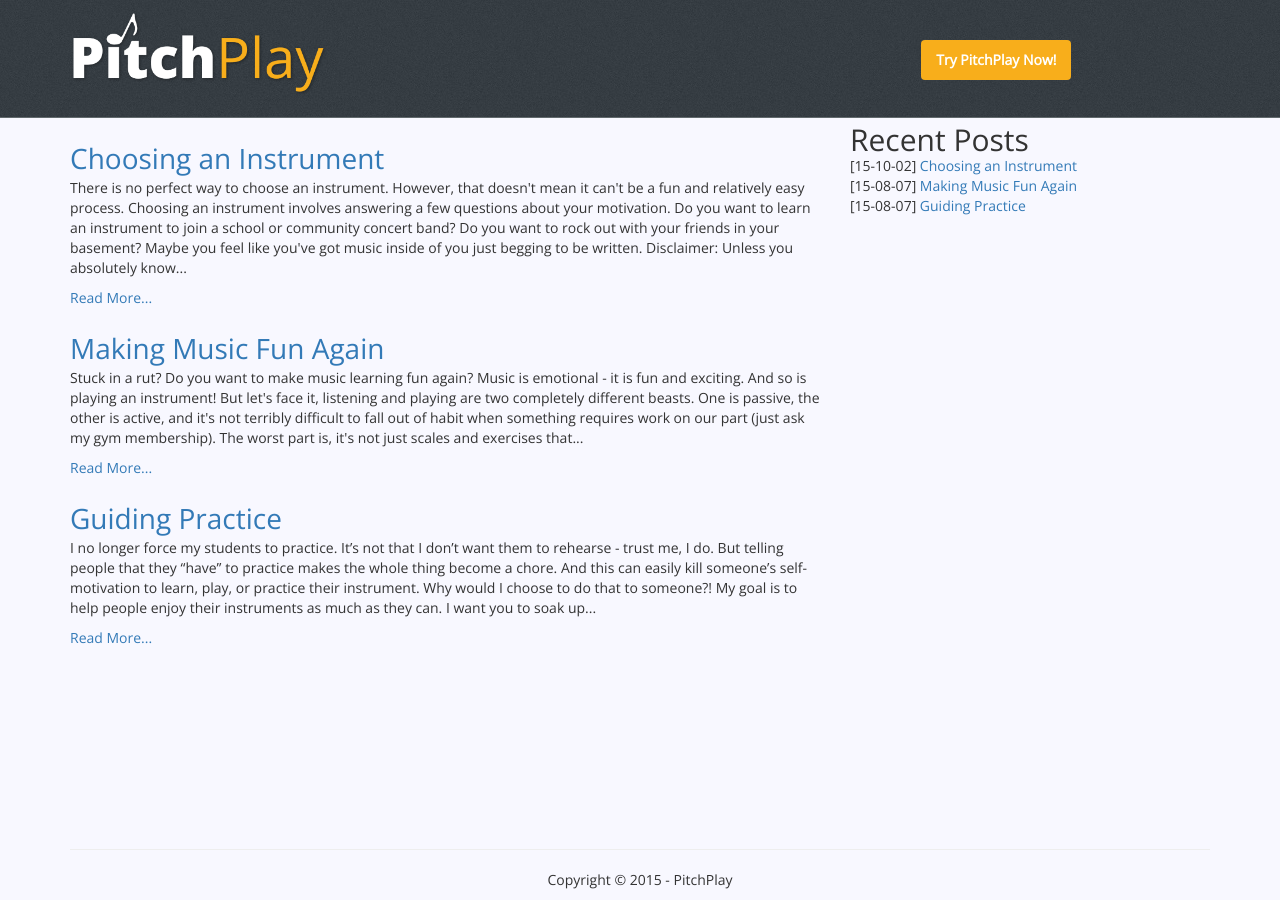
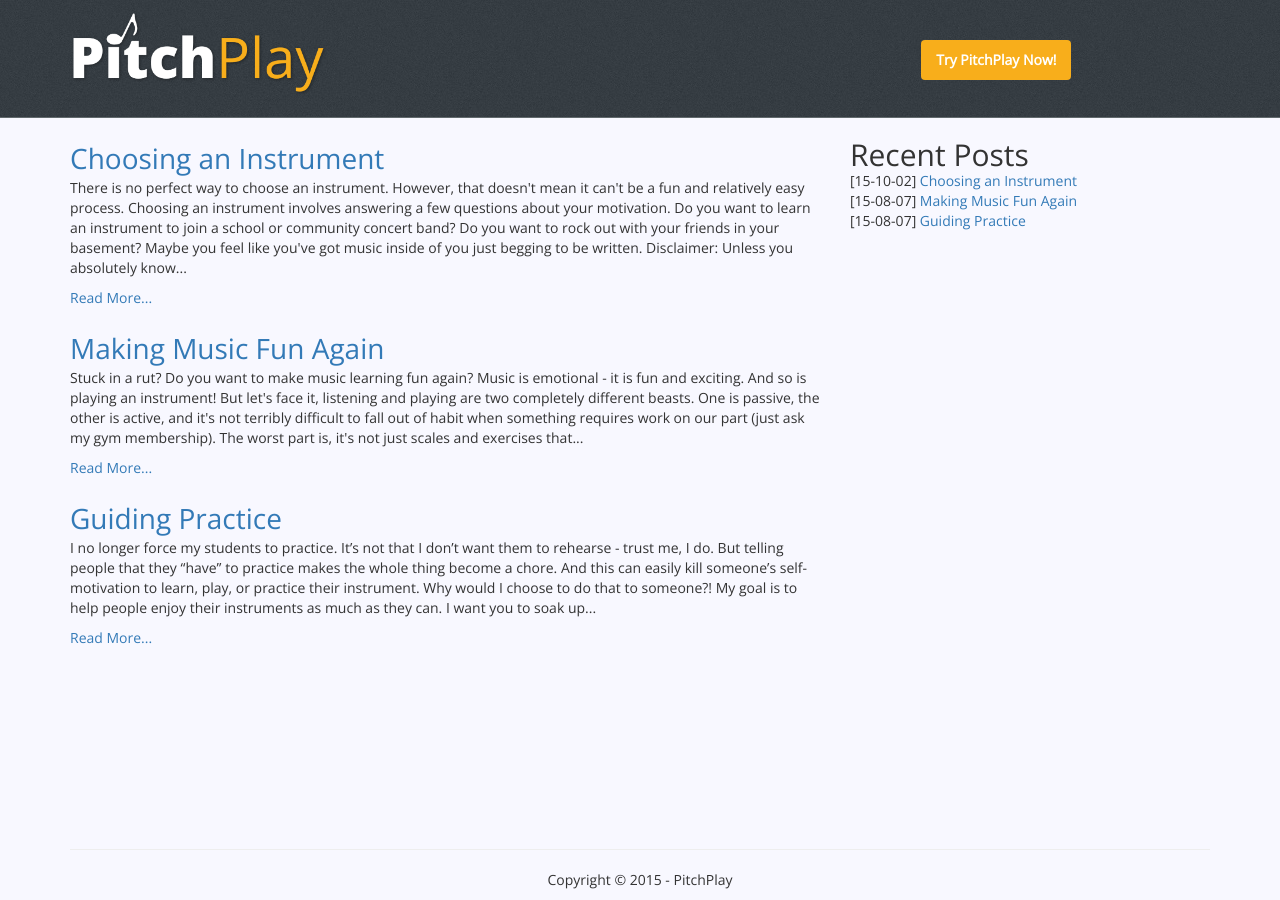
Before and after one commit to pitchplay/blog-content, a Jekyll site: the page built from index.html, in a window 1280 px wide. Built offline with Jekyll 4.4.1, drawn with Linux system fonts in a browser that asks for light colours; nearby versions of some CDN libraries; Markdown is read by kramdown in place of the engine named in the settings; the list of posts is cut into pages by our own code.

Commit message:
Add margin on post-list until banners are in place

```diff
--- a/_layouts/default.html
+++ b/_layouts/default.html
@@ -16,7 +16,7 @@
         </ul>
       </div>
       <div class="col-xs-12 col-sm-4">
-        <h2>Recent Posts</h2>
+        <h2 class="post-recent">Recent Posts</h2>
         {% for post in site.posts limit:8 %}
           [<time datetime="{{post.date | date_to_utc | date: "%Y-%m-%dT%H:%M:00Z"}}">{{post.date | date: "%y-%m-%d"}}</time>] <a href="{{ post.url }}">{{ post.title }}</a>
           <br>
--- a/assets/css/style.css
+++ b/assets/css/style.css
@@ -64,6 +64,11 @@ footer {
   height: auto;
 }
 
+/* todo(rgillan): remove when adsense banners go in */
+.post-recent {
+  margin-top: 20px;
+}
+
 .adsense-header, .adsense-right {
   border: 1px solid black;
   background-color: #FFF;
```
